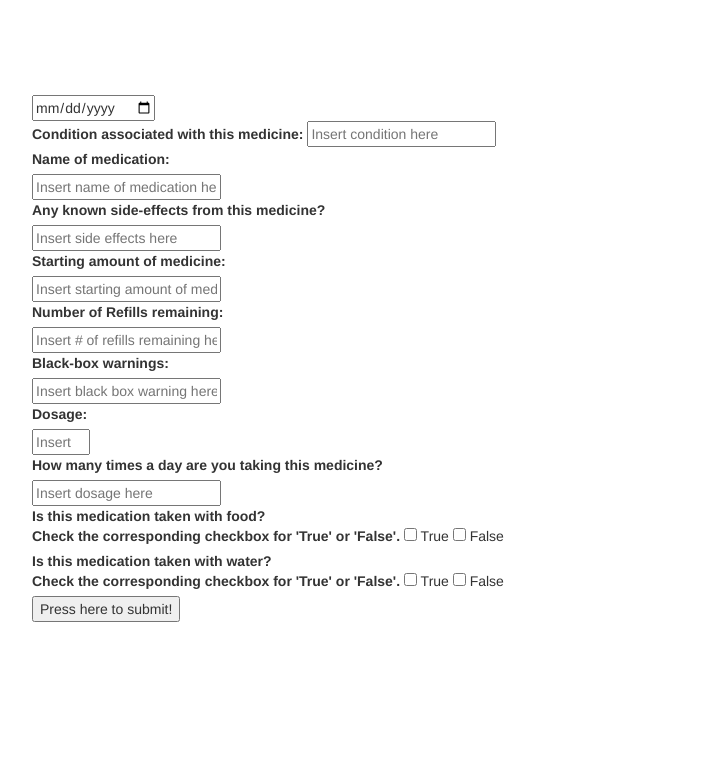
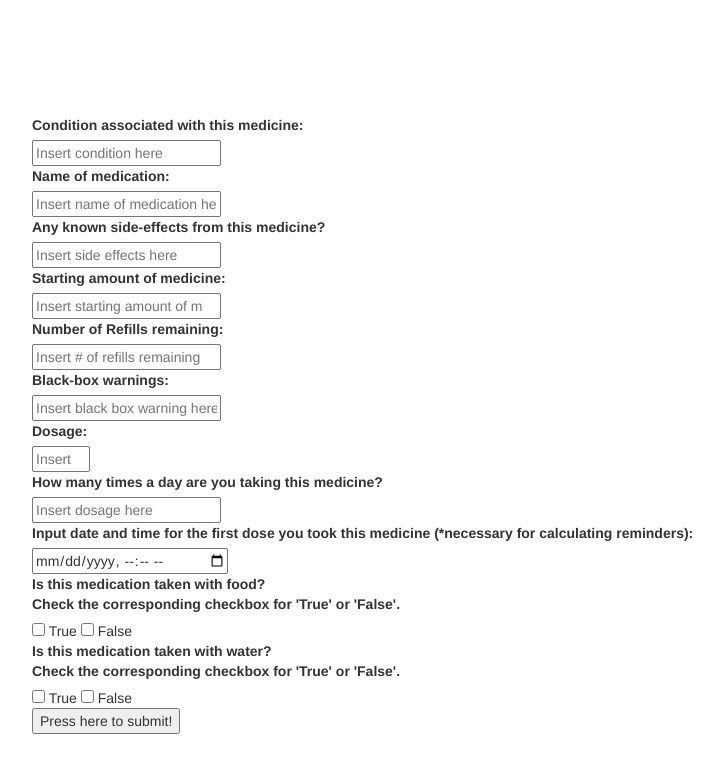
Before and after one commit to arbonap/medicine-final-project, a Flask app: page /register in a window 1280 px wide. Shown: the top 773 px of the page, without its empty margins (38-761 px from the left). Run offline with Flask 2, Linux system fonts and the light colour scheme; some libraries are stand-ins or nearby versions.

Commit message:
FLASH MESSAGE MEDICATION REMINDER WORKS

```diff
--- a/model.py
+++ b/model.py
@@ -45,7 +45,8 @@ class Prescription(db.Model):
     refills_remaining = db.Column(db.Integer, nullable=True)
     black_box_warning = db.Column(db.String(300), nullable=True)
     dosage_quantity = db.Column(db.Integer, nullable=False)
-    dosage_timing = db.Column(db.String(20), nullable=False)
+    dosage_timing = db.Column(db.Integer, nullable=False)
+    first_dose = db.Column(db.DateTime, nullable=False)
     food = db.Column(db.Boolean, nullable=True)
     #food?
     drink = db.Column(db.Boolean, nullable=True)
--- a/server.py
+++ b/server.py
@@ -2,6 +2,9 @@ from jinja2 import StrictUndefined
 from flask import Flask, render_template, request, flash, redirect, session
 from flask_debugtoolbar import DebugToolbarExtension
 from model import connect_to_db, db, User, Prescription, Schedule, Doctor
+from datetime import datetime, timedelta
+# from datetime the module, you're importing datetime the class (both are called datetime)
+# static methods are called directly from the class
 
 app = Flask(__name__)
 
@@ -17,6 +20,9 @@ app.jinja_env.undefined = StrictUndefined
 @app.route('/')
 def index():
     """Homepage."""
+    person_id = session.get("user_id")
+    reminder(person_id)
+    # person_id is the argument
     return render_template("homepage.html")
 
 
@@ -113,6 +119,7 @@ def register():
 def submittal():
     """Getting variables from medication registeration form"""
     logged_in_user_id = session.get("user_id")
+
     if logged_in_user_id:
         reason = request.form.get("reason")
         med_name = request.form.get("med_name")
@@ -122,13 +129,16 @@ def submittal():
         refills_remaining = int(request.form.get("refills_remaining"))
         #refills remaining is an integer
         black_box_warning = request.form.get("black_box_warning")
-        dosage_timing = request.form.get("dosage_timing")
-        dosage_quantity = request.form.get("dosage_quantity")
+        first_dose = request.form.get("first_dose")
+        dosage_timing = int(request.form.get("dosage_timing"))
+        dosage_quantity = int(request.form.get("dosage_quantity"))
         #dosage is a string so no need for an integer
         food = bool(request.form.get("food"))
         water_boolean = bool(request.form.get("water"))
         print water_boolean
         print food
+        print first_dose
+        print "LOOK AT ME HERE!!!!!!!!!!! ABOVE IS FIRST DOSE TIME!!!!!!!!!!"
 
         new_prescription = Prescription(user_id=logged_in_user_id,
                                         reason=reason,
@@ -137,6 +147,7 @@ def submittal():
                                         starting_amount=starting_amount,
                                         refills_remaining=refills_remaining,
                                         black_box_warning=black_box_warning,
+                                        first_dose=first_dose,
                                         dosage_timing=dosage_timing,
                                         dosage_quantity=dosage_quantity,
                                         food=food,
@@ -163,12 +174,35 @@ def show_meds():
         #must be .first() rather than .one() because .one() expects ATLEAST one and only one object
         # while .first() will throw an error
         user = User.query.filter_by(user_id=logged_in_user_id).first()
+        # datetime.strptime(input_datetime, "%b-%d-%Y-%I-%M")
+
         return render_template("prescriptions_dashboard.html", meds=all_meds,
                                user=user)
     else:
         flash("User is not logged in.")
         return redirect("/login")
 
+
+def reminder(user_id):
+    # user_id is the parameter
+    """Reminds user of when to take their meds."""
+
+    current_dt = datetime.now()
+    hour_from_now = current_dt + timedelta(hours=1)
+    hour_from_now = hour_from_now.time()
+    current_dt = current_dt.time()
+
+    prescription_list = Prescription.query.filter_by(user_id=user_id).all()
+    print prescription_list
+
+    for prescription in prescription_list:
+        time_of_first_dose = prescription.first_dose.time()
+        if current_dt <= time_of_first_dose and time_of_first_dose <= hour_from_now:
+            message = "Reminder: {num_doses} doses {med_name} ".format(
+                num_doses=prescription.dosage_quantity,
+                med_name=prescription.med_name)
+            flash(message)
+            print message
 # @app.route('/pass', methods=["PASS"])
 # def something():
 #     """Something"""
--- a/templates/homepage.html
+++ b/templates/homepage.html
@@ -13,11 +13,13 @@
         <label for="sign-up">
         <p><a href ="/sign-up" id="sign-up">New User? Click here to create a user-name!</a></p>
         </label>
+        <br>
         <label for="login">
         <p><a href="/login" id="login"> Already a user? Click here to sign-in</a></p>
         </label>
+        <br>
         <label for="register">
-        <br>
+
         <p><a href="/register" id="register">Click here to register your medicine</a></p>
         <br>
         </label>
@@ -33,4 +35,5 @@
         <p>
             <marquee>you're a rockstar&hearts;&hearts;&hearts;</marquee>
         </p>
+
  {% endblock %}
--- a/templates/register.html
+++ b/templates/register.html
@@ -5,9 +5,10 @@
     <br>
 </marquee>
 <form action ="/medication" method="POST">
-    <input type="date"/>
+
     <br>
     <label for="reason">Condition associated with this medicine:</label>
+    <br>
     <input type="text" id="reason" name = "reason" placeholder="Insert condition here">
     <br>
     <label for="med_name">Name of medication:</label>
@@ -20,11 +21,11 @@
     <br>
     <label for="starting_amount"> Starting amount of medicine: </label>
     <br>
-    <input type="text" id="side_effects" name = "starting_amount" placeholder="Insert starting amount of medicine here">
+    <input type="number" id="side_effects" name = "starting_amount" placeholder="Insert starting amount of medicine here">
     <br>
     <label for="refills_remaining"> Number of Refills remaining:</label>
     <br>
-    <input type="text" id="refills_remaining" name = "refills_remaining" placeholder="Insert # of refills remaining here">
+    <input type="number" id="refills_remaining" name = "refills_remaining" placeholder="Insert # of refills remaining here">
     <br>
     <label for="black_box_warning"> Black-box warnings: </label>
     <br>
@@ -36,13 +37,20 @@
     <br>
     <label for="dosage_timing">How many times a day are you taking this medicine? </label>
     <br>
-    <input type="text" id="dosage_timing" name = "dosage_timing" placeholder="Insert dosage here">
+    <input type="number" id="dosage_timing" name = "dosage_timing"
+    placeholder="Insert dosage here">
+    <br>
+    <label for="first_dose">Input date and time for the first
+        dose you took this medicine (*necessary for calculating reminders):</label>
+    <br>
+    <input type="datetime-local" id="first_dose" name = "first_dose">
     <br>
     <label for="food">Is this medication taken with food?
     <br>
     Check the corresponding checkbox for 'True' or 'False'.
     <br>
     </label>
+    <br>
     <input type="checkbox" id="food" name = "food" value="T"> True
     <input type="checkbox" id="food" name = "food" value="F"> False
     <br>
@@ -52,6 +60,7 @@
     Check the corresponding checkbox for 'True' or 'False'.
     <br>
     </label>
+    <br>
     <input type="checkbox" id="water" name = "water" value= "T"> True
     <input type="checkbox" id="water" name = "water" value= "F"> False
     <br>
--- a/templates/sign-up.html
+++ b/templates/sign-up.html
@@ -35,7 +35,7 @@ Email:
 <label for="password">
 Password:
 <br>
-<input type="text" id="password" name="password" placeholder="Insert password here">
+<input type="password" id="password" name="password" placeholder="Insert password here">
 </label>
 <label for="phone_number">
 <br>
```
Also changed, not shown: requirements.txt (+10 -0 lines), templates/prescriptions_dashboard.html (+11 -0 lines), 1 other file.
